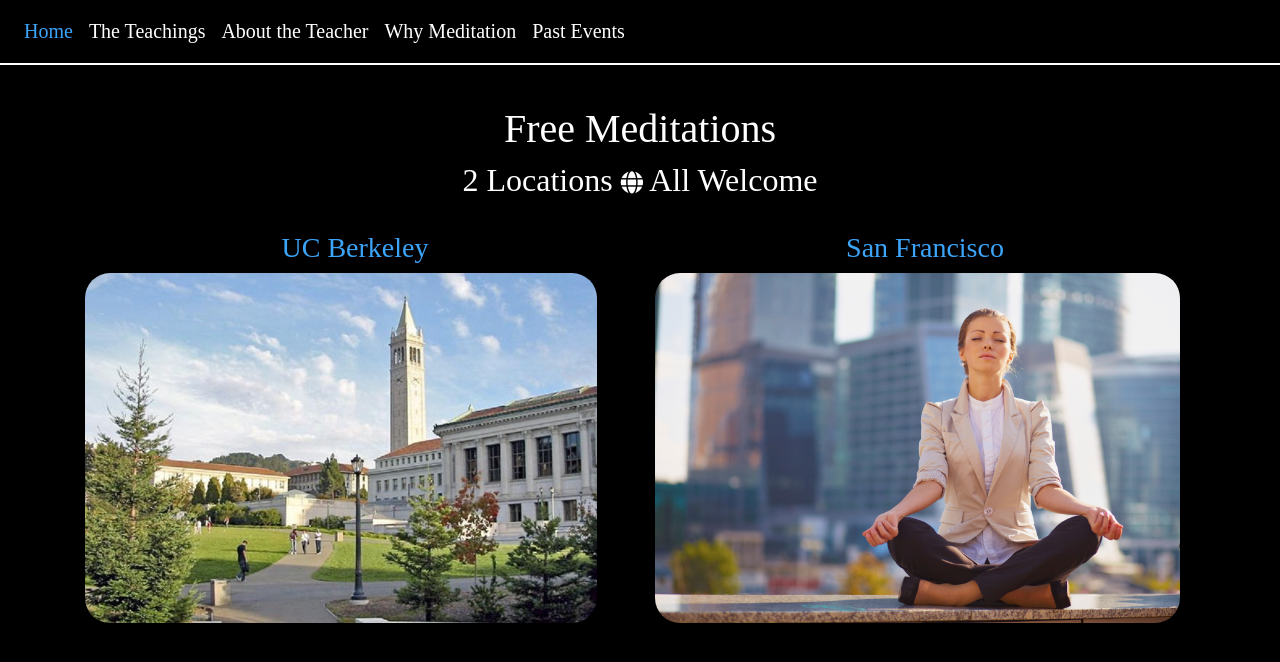
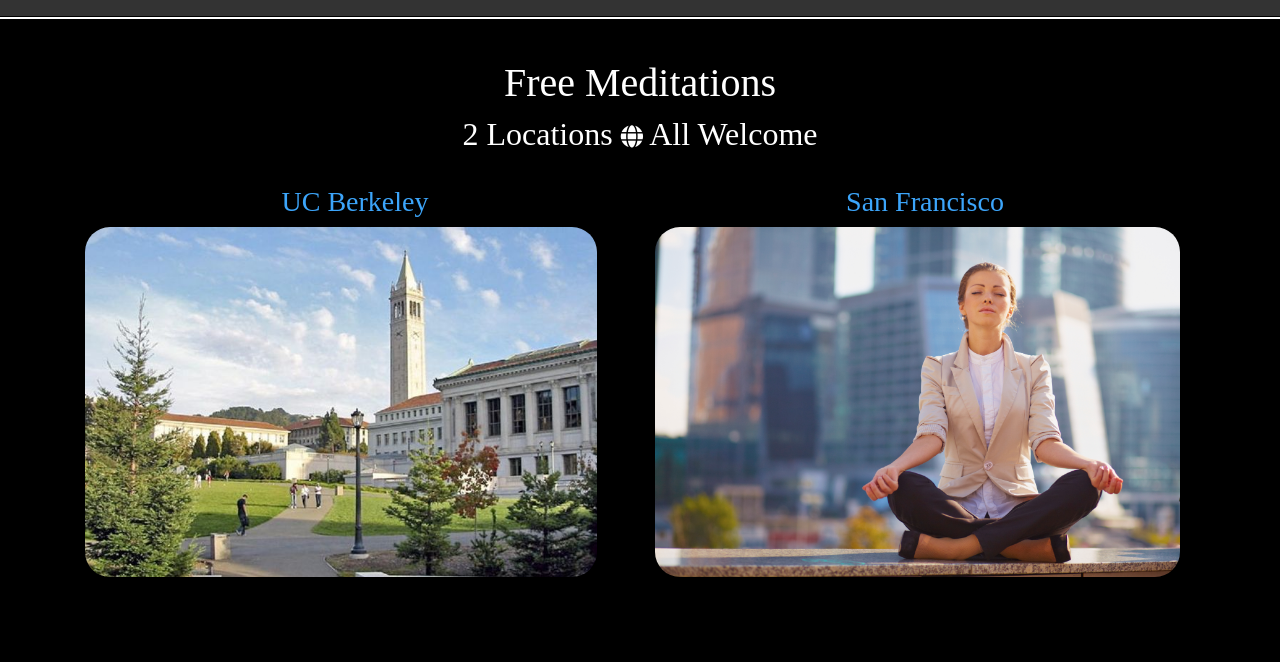
Before and after one commit to saranasr83/Enlightment, a React (Create React App) app: page / in a window 1280 px wide. Shown: the top 662 px of the page. Built offline with nearby package versions, Linux system fonts and the light colour scheme.

Commit message:
work on past event page images

```diff
--- a/src/components/Navbar/Navbar.css
+++ b/src/components/Navbar/Navbar.css
@@ -20,9 +20,22 @@
 }
 
 @media (min-width: 800px){
-    .topnav a:not(:first-child) {display: none;}
-    .topnav a.icon {
-    float: right;
-    display: block;
-  }
+    .topnav {
+        overflow: hidden;
+        background-color: #333;
+        position: relative;
+      }
+      .topnav .nav-item {
+        display: none;
+      }
+      .topnav .nav-link {
+        float: left;
+        color: white;
+        padding: 14px 16px;
+        text-decoration: none;
+        font-size: 17px;
+      }
+
+
+
 }
--- a/src/pages/Pastevents/Pastevents.css
+++ b/src/pages/Pastevents/Pastevents.css
@@ -1,5 +1,4 @@
 .hor-image {
-    margin-top: 70px;
     width: 300px;
     height: 150px;
 }
@@ -9,8 +8,20 @@
 }
 .img {
     padding: 35px;
+    margin-bottom: 40px;
     transition: transform .2s; /* Animation */
 }
-.img:hover {
+/* .img:hover {
     transform: scale(1.5);
+} */
+@media (hover: hover) {
+    .img:hover {
+        transform: scale(1.5);
+    }
 }
+
+@media (min-width: 800px){
+    .hor-image {
+        margin-top: 70px;
+    }
+}
```
